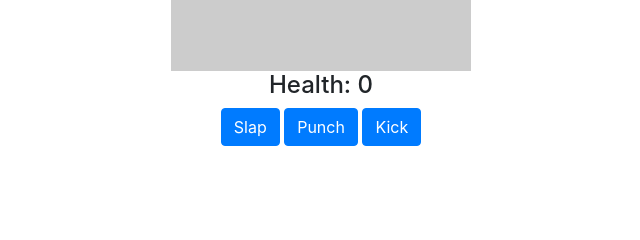
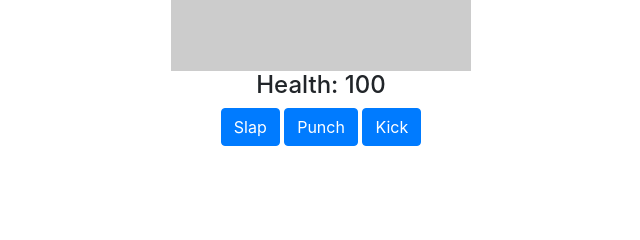
Before and after one commit to JustinBarnard1/slapgame, a plain HTML site: page index.html in a window 1280 px wide. Shown: the part 349-589 px from the top of the page, 304-944 px from the left. Drawn offline with nearby package versions, Linux system fonts and the light colour scheme; placeholder pictures from the web are drawn by us.

Commit message:
not sure of change

```diff
--- a/app.js
+++ b/app.js
@@ -11,7 +11,7 @@ function drawBoard() {
 }
 
 function drawHealth() {
-
+    healthElem.innerHTML = health
 }
 
 function attack(hit) {
--- a/index.html
+++ b/index.html
@@ -26,7 +26,7 @@
             <div class="col-6">
                 <img src="//placehold.it/300x300" alt="">
                 <div>
-                    <h4 id="health">Health: 0</h4>
+                    <h4>Health: <span id="health">100</span></h4>
                     <!-- progress bar -->
                 </div>
             </div>
```
